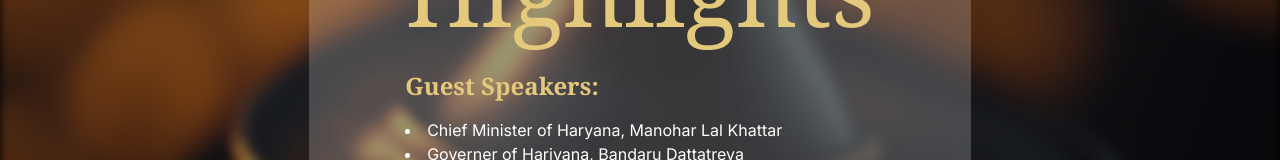
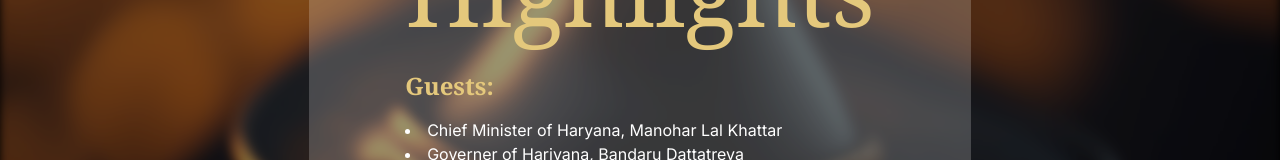
Before and after one commit to Mukul108/Almera, a Next.js app: page / in a window 1280 px wide. Shown: the part 1754-1914 px from the top of the page. Built offline with nearby package versions, Linux system fonts and the light colour scheme.

Commit message:
Update highlights.tsx

```diff
--- a/src/app/highlights.tsx
+++ b/src/app/highlights.tsx
@@ -7,7 +7,7 @@
         Highlights
       </h1>
       <div className="mt-8">
-        <h2 className="text-2xl font-bold">Guest Speakers:</h2>
+        <h2 className="text-2xl font-bold">Guests:</h2>
         <ul className="list-disc list-inside mt-4">
           <li>Chief Minister of Haryana, Manohar Lal Khattar</li>
           <li>Governer of Hariyana, Bandaru Dattatreya</li>
```
